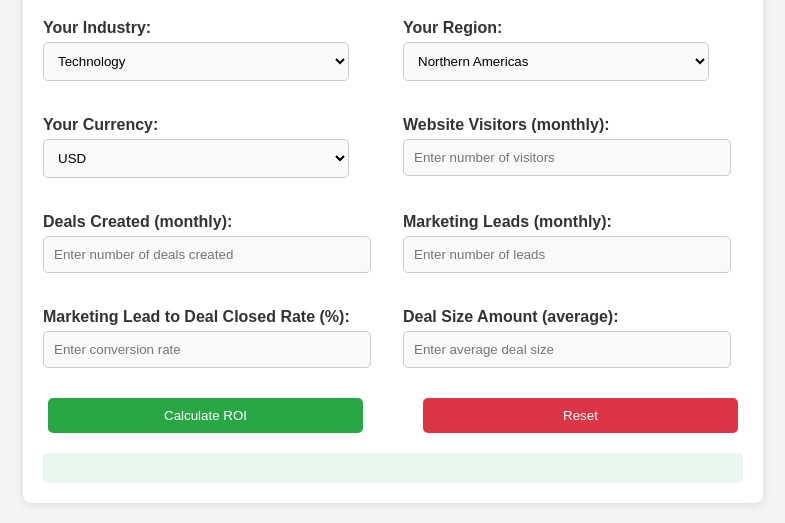
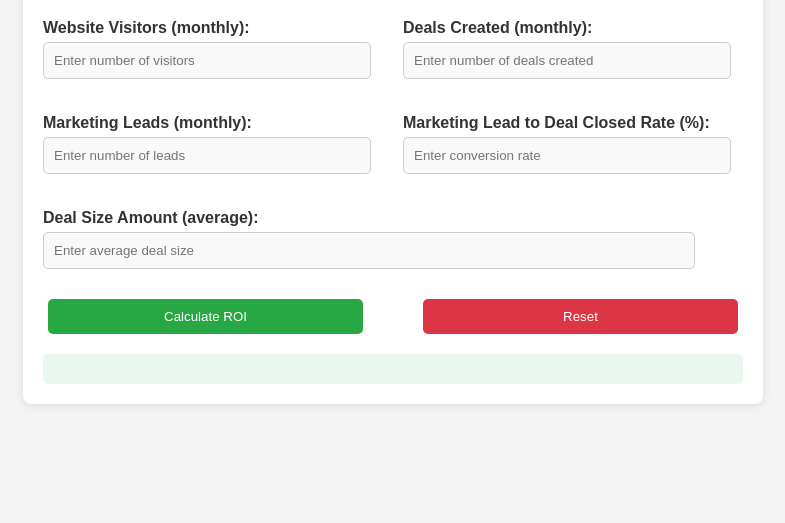
Before and after one commit to m-maher97/roi2, a plain HTML site: page index.html in a window 1280 px wide. Shown: the part 405-928 px from the top of the page, without its empty margins (247-1032 px from the left). After the commit the page ends 829 px from the top, so only its background shows below. Drawn offline with Linux system fonts and the light colour scheme.

Commit message:
Update index.html

```diff
--- a/index.html
+++ b/index.html
@@ -5,49 +5,14 @@
   <meta name="viewport" content="width=device-width, initial-scale=1.0">
   <title>Marketing ROI Calculator</title>
   <link rel="stylesheet" href="style.css">
-
 </head>
 <body>
   <div class="container">
     <img src="https://d2pi0n2fm836iz.cloudfront.net/595260/10212024112225671639717f5b5.svg" alt="">
     <h1>Marketing ROI Calculator</h1>
 
-    <!-- Form Fields in Two Columns -->
+    <!-- Form Fields -->
     <div class="form-group">
-      <!-- Industry Selection -->
-      <div class="input-field">
-        <label for="industry">Your Industry:</label>
-        <select id="industry">
-          <option value="technology">Technology</option>
-          <option value="healthcare">Healthcare</option>
-          <option value="education">Education</option>
-          <option value="finance">Finance</option>
-          <option value="other">Other</option>
-        </select>
-      </div>
-
-      <!-- Region Selection -->
-      <div class="input-field">
-        <label for="region">Your Region:</label>
-        <select id="region">
-          <option value="northern_americas">Northern Americas</option>
-          <option value="europe">Europe</option>
-          <option value="asia">Asia</option>
-          <option value="middle_east">Middle East</option>
-          <option value="other">Other</option>
-        </select>
-      </div>
-
-      <!-- Currency Selection -->
-      <div class="input-field">
-        <label for="currency">Your Currency:</label>
-        <select id="currency">
-          <option value="usd">USD</option>
-          <option value="eur">EUR</option>
-          <option value="gbp">GBP</option>
-        </select>
-      </div>
-
       <!-- Website Visitors -->
       <div class="input-field">
         <label for="visitors">Website Visitors (monthly):</label>
@@ -120,9 +85,6 @@
 
     function resetCalculator() {
       // Clear all input fields
-      document.getElementById('industry').selectedIndex = 0;
-      document.getElementById('region').selectedIndex = 0;
-      document.getElementById('currency').selectedIndex = 0;
       document.getElementById('visitors').value = '';
       document.getElementById('deals').value = '';
       document.getElementById('leads').value = '';
```
